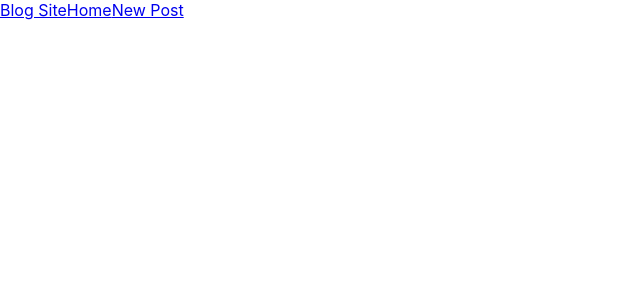
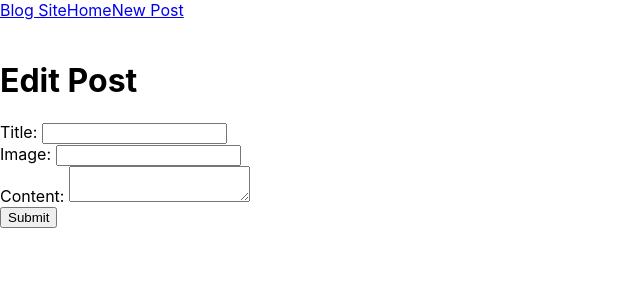
Before and after one commit to leonndp/mern-blog-site, a React (Create React App) app: page /edit/1 in a window 1280 px wide. Shown: the top 300 px of the page, without its empty margins (0-640 px from the left). Built offline with nearby package versions, Linux system fonts and the light colour scheme; no server answers.

Commit message:
Changed a few very minor things

```diff
--- a/src/App.js
+++ b/src/App.js
@@ -6,6 +6,7 @@ import ArticlesList from './components/ArticlesList';
 import NewArticle from './components/NewArticle';
 import ViewArticle from './components/ViewArticle';
 import EditArticle from './components/EditArticle';
+import NotFoundPage from './components/NotFoundPage';
 
 function App() {
   return (
@@ -16,8 +17,9 @@ function App() {
         <Switch>
           <Route path="/" exact component={ArticlesList} />
           <Route path="/new" exact component={NewArticle} />
-          <Route path="/:id" exact component={ViewArticle} />
-          <Route path="/:id/edit" component={EditArticle} />
+          <Route path="/view/:id" exact component={ViewArticle} />
+          <Route path="/edit/:id" component={EditArticle} />
+          <Route component={NotFoundPage} />
         </Switch>
       </div>
     </Router>
--- a/src/components/Article.js
+++ b/src/components/Article.js
@@ -7,7 +7,7 @@ const Article = props => (
 		<h3>{props.article.title}</h3>
 		<p>{props.article.date.toString()}</p>
 		<p>{props.article.content.substring(0,100)}...</p>
-		<Link to={'/'+props.article._id}>Read More</Link>
+		<Link to={'/view/'+props.article._id}>Read More</Link>
 	</div>
 )
 
--- a/src/components/EditArticle.js
+++ b/src/components/EditArticle.js
@@ -67,7 +67,7 @@ export default class EditArticle extends React.Component {
 		axios.put(`http://localhost:5000/articles/${this.props.match.params.id}`, article)
 			.then(res => console.log(res.data));
 
-		window.location = `/${this.props.match.params.id}`;
+		window.location = `/view/${this.props.match.params.id}`;
 	}
 
 	render() {
@@ -79,6 +79,7 @@ export default class EditArticle extends React.Component {
 						<label>Title: </label>
 						<input
 							type='text'
+							maxlength="50"
 							value={this.state.title}
 							onChange={this.onChangeTitle}
 							required
@@ -90,19 +91,19 @@ export default class EditArticle extends React.Component {
 							type='text'
 							value={this.state.image}
 							onChange={this.onChangeImage}
+							required
 							/>
 					</div>
 					<div>
 						<label>Content: </label>
-						<input
-							type='textarea'
+						<textarea
 							value={this.state.content}
 							onChange={this.onChangeContent}
 							required
 							/>
 					</div>
 					<div>
-						<input type="submit" value="Edit Post" />
+						<input type="submit" value="Submit" />
 					</div>
 				</form>
 			</div>
--- a/src/components/NewArticle.js
+++ b/src/components/NewArticle.js
@@ -63,6 +63,7 @@ export default class NewArticle extends React.Component {
 						<label>Title: </label>
 						<input
 							type='text'
+							maxlength="50"
 							value={this.state.title}
 							onChange={this.onChangeTitle}
 							required
@@ -74,19 +75,19 @@ export default class NewArticle extends React.Component {
 							type='text'
 							value={this.state.image}
 							onChange={this.onChangeImage}
+							required
 							/>
 					</div>
 					<div>
 						<label>Content: </label>
-						<input
-							type='textarea'
+						<textarea
 							value={this.state.content}
 							onChange={this.onChangeContent}
 							required
 							/>
 					</div>
 					<div>
-						<input type="submit" value="Create Post" />
+						<input type="submit" value="Submit" />
 					</div>
 				</form>
 			</div>
--- /dev/null
+++ b/src/components/NotFoundPage.js
@@ -0,0 +1,10 @@
+import React from 'react';
+import { Link } from 'react-router-dom';
+
+const NotFoundPage = () => (
+	<div>
+		404 - <Link to='/'>Go home</Link>
+	</div>
+);
+
+export default NotFoundPage;
--- a/src/components/ViewArticle.js
+++ b/src/components/ViewArticle.js
@@ -47,7 +47,7 @@ export default class ViewArticle extends React.Component {
 				<p>{this.state.date.toString()}</p>
 				<img src={this.state.image} />
 				<p>{this.state.content}</p>
-				<Link to={this.props.match.params.id+"/edit"}>Update Article</Link>
+				<Link to={"/edit/"+this.props.match.params.id}>Update Article</Link>
 				<a href="#" onClick={this.deleteArticle}>Delete Article</a>
 			</div>
 		)
```
Also changed, not shown: src/components/ArticleForm.js (added).
